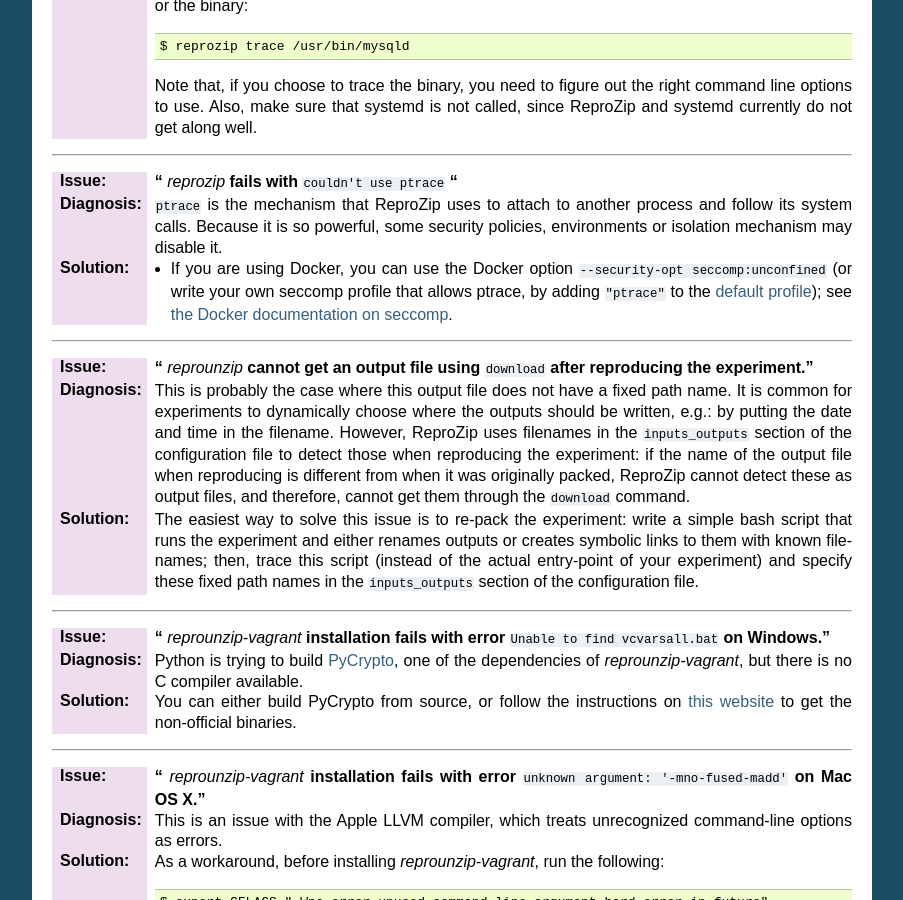
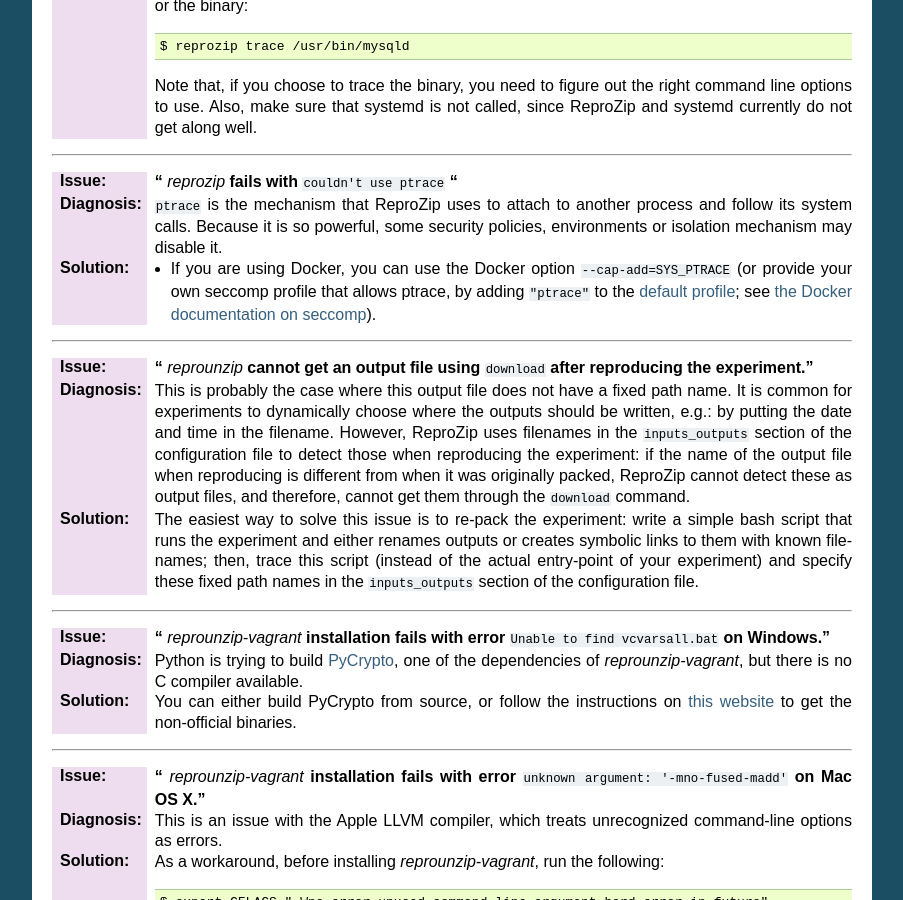
Before and after one commit to VIDA-NYU/reprozip, a Sphinx documentation site: the page built from docs/troubleshooting.rst, in a window 1280 px wide and 900 px high, scrolled down 637 px. Shown: the whole window, without its empty margins (198-1101 px from the left). Built offline with Sphinx 7.4.7, drawn with Linux system fonts in a browser that asks for light colours.

Commit message:
DOC: Recommend --cap-add=SYS_PTRACE
Instead of --security-opt seccomp:unconfined.

```diff
--- a/docs/troubleshooting.rst
+++ b/docs/troubleshooting.rst
@@ -44,7 +44,7 @@
 :Diagnosis: ``ptrace`` is the mechanism that ReproZip uses to attach to another process and follow its system calls. Because it is so powerful, some security policies, environments or isolation mechanism may disable it.
 :Solution:
 
- * If you are using Docker, you can use the Docker option ``--security-opt seccomp:unconfined`` (or write your own seccomp profile that allows ptrace, by adding ``"ptrace"`` to the `default profile <https://github.com/moby/moby/blob/master/profiles/seccomp/default.json>`__); see `the Docker documentation on seccomp <https://docs.docker.com/engine/security/seccomp/>`__.
+ * If you are using Docker, you can use the Docker option ``--cap-add=SYS_PTRACE`` (or provide your own seccomp profile that allows ptrace, by adding ``"ptrace"`` to the `default profile <https://github.com/moby/moby/blob/master/profiles/seccomp/default.json>`__; see `the Docker documentation on seccomp <https://docs.docker.com/engine/security/seccomp/>`__).
 
 ------------
 
```
